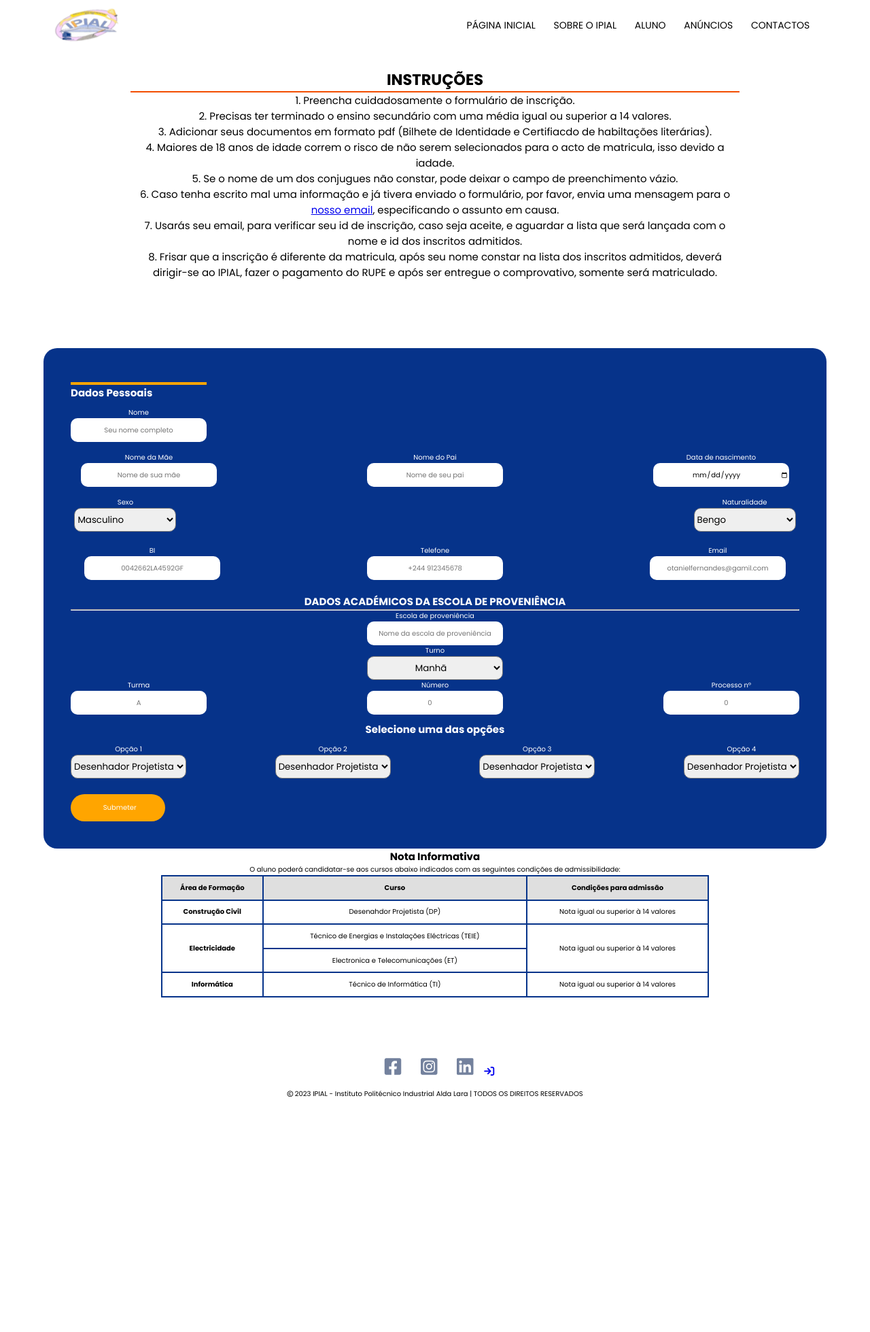
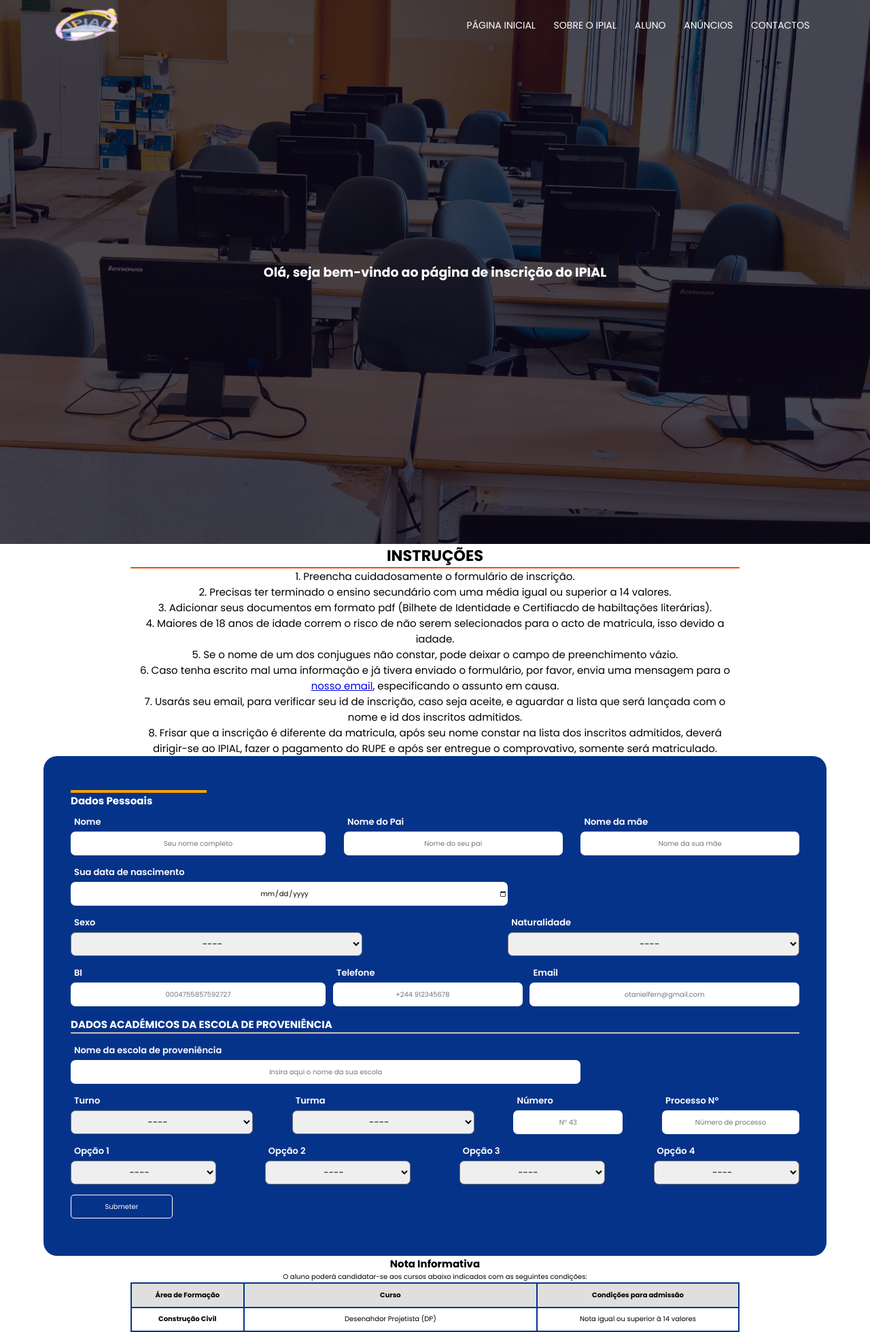
Before and after one commit to Aceltino/WEBSITE_IPIAL, a PHP site: page /src/View/inscricao.html in a window 1280 px wide. Shown: the top 1959 px of the page at 68% size. Before the commit the page ends 1613 px from the top, so only its background shows below. Run offline with PHP 8.4, Linux system fonts and the light colour scheme.

Commit message:
Tela de inscrição

```diff
--- a/src/View/inscricao.html
+++ b/src/View/inscricao.html
@@ -20,7 +20,7 @@
             <a href="index.html"><img src="../public/img/ipial.png" alt="Logo"></a>
             <section class="nav-links" id="nav-links">
                 <i class="fa-solid fa-xmark" onclick="hideMenu()"></i>
-                <ul class="alter-link">
+                <ul>
                     <li><a href="index.html">PÁGINA INICIAL</a></li>
                     <li class="dropdown">
                         <a href="sobre-o-ipial.html">SOBRE O IPIAL</a>
@@ -38,6 +38,10 @@
             <i class="fa-solid fa-bars" onclick="showMenu()"></i>
         </nav>
         <!-- x ---------- Fim da barra de navegação ---------- x -->
+
+        <section class="text-box">
+            <h2 style="font-size: 1.9em;">Olá, seja bem-vindo ao página de inscrição do IPIAL</h2>
+        </section>
     </header>
     <!-- x ---------- Fim do cabeçalho ---------- x -->
 
@@ -64,45 +68,46 @@
                         <h2 class="ipial">Dados Pessoais</h2>
                     </section>
 
-                    <section class="section-input-nome">
-                        <div>
-                            <label for="nome" class="position-label">Nome</label></br>
-                            <input class="alter-input" type="name" id="nome" placeholder="Seu nome completo" required>
+                    <section class="section-nomes_inscrito">
+                        <div class="col-inscrito col-label">
+                            <label for="nome">Nome</label></br>
+                            <input class="input-nome" type="text" id="nome" placeholder="Seu nome completo" required>
+                        </div>
+
+                        <div class="col-mae col-label">
+                            <label for="pai">Nome do Pai</label></br>
+                            <input class="input-pais" type="text" id="pai" placeholder="Nome do seu pai">
+                        </div>
+                        <div class="col-pai col-label">
+                            <label for="mae">Nome da mãe</label></br>
+                            <input class="input-pais" type="text" id="mae" placeholder="Nome da sua mãe">
                         </div>
                     </section>
 
-                    <section class="section-input-nome-pais">
-                        <div class="div-input-dados">
-                            <label for="mae">Nome da Mãe</label></br>
-                            <input class="alter-input" type="name" id="mae" placeholder="Nome de sua mãe" required>
+                    <section class="section-data">
+                        <div class="col-data col-label">
+                            <label for="data">Sua data de nascimento</label></br>
+                            <input class="input-data" type="date" id="data" placeholder="Seu nome completo">
                         </div>
-
-                        <div class="div-input-dados">
-                        <label for="pai">Nome do Pai</label></br>
-                        <input class="alter-input" type="name" id="pai" placeholder="Nome de seu pai" required>
-                        </div>
-
-                        <div class="div-input-dados">
-                            <label for="nascimento">Data de nascimento</label></br>
-                            <input class="alter-input" type="date" id="nascimento" required>
-                            </div>
                     </section>
 
-                    <section class="section-data_sexo_naturalidade">
-                        <div class="div-data_sexo_naturalidade">
+                    <section class="section-sexo_naturalidade">
+                        <div class="col-sexo col-label">
                             <label for="sexo">Sexo</label></br>
-                            <select class="alter-select" name="sexo" id="sexo">
+                            <select class="select-sexo" name="sexo" id="sexo">
                                 <optgroup label="Sexo">
+                                    <option>----</option>
                                     <option value="Masculino">Masculino</option>
                                     <option value="Femenino">Femenino</option>
                                 </optgroup>
                             </select>
                         </div>
 
-                        <div class="div-data_sexo_naturalidade">
-                            <label for="sexo">Naturalidade</label></br>
-                            <select name="natural" id="natural" class="alter-select">
+                        <div class="col-naturalidade col-label">
+                            <label for="natural">Naturalidade</label></br>
+                            <select name="natural" id="natural" class="select-naturalidade">
                                 <optgroup label="Naturalidade">
+                                    <option>----</option>
                                     <option value="Beno">Bengo</option>
                                     <option value="Benguela">Benguela</option>
                                     <option value="Bié">Bié</option>
@@ -124,125 +129,139 @@
                                 </optgroup>
                             </select>
                         </div>
-
                     </section>
 
                     <section class="section-dados">
-                        <div class="div-dados">
-                            <label for="bi">BI</label></br>
-                            <input class="alter-input" type="text" id="bi" placeholder="0042662LA4592GF" required>
+                        <div class="col-bi col-label">
+                            <label for="nome">BI</label></br>
+                            <input class="input-bi" type="text" id="bi" maxlength="15" placeholder="0004755857592727" required>
                         </div>
 
-                        <div class="div-dados">
+                        <div class="col-phone col-label">
                             <label for="tel">Telefone</label></br>
-                            <input class="alter-input" type="text" id="tel" placeholder="+244 912345678" required>
+                            <input class="input-phone" type="number" id="tel" placeholder="+244 912345678" required>
                         </div>
+                        <div class="col-email col-label">
+                            <label for="mae">Email</label></br>
+                            <input class="input-email" type="email" id="email" placeholder="otanielfern@gmail.com" required>
+                        </div>
+                    </section>
+                    <h2>DADOS ACADÉMICOS DA ESCOLA DE PROVENIÊNCIA</h2>
+                    <hr>
 
-                        <div class="div-dados">
-                            <label for="email">Email</label></br>
-                            <input class="alter-input" type="email" id="email" placeholder="otanielfernandes@gamil.com" required>
+
+                    <section style="margin-top: 15px;" class="section-escola">
+                        <div class="col-escola col-label">
+                            <label for="escola">Nome da escola de proveniência</label></br>
+                            <input class="input-data" type="text" id="escola" placeholder="Insira aqui o nome da sua escola" required>
                         </div>
                     </section>
 
-                        <h2>DADOS ACADÉMICOS DA ESCOLA DE PROVENIÊNCIA</h2>
-                        <hr>
 
-                    <section>
-                        <div>
-                            <label for="escola">Escola de proveniência</label></br>
-                            <input class="alter-input" type="text" id="escola" placeholder="Nome da escola de proveniência" required >
-                        </div>
-
-                        <div>
-                            <label for="sexo">Turno</label></br>
-                            <select class="alter-input" name="turno" id="turno">
-                                <optgroup label="Selecione o turno">
-                                    <option value="manha">Manhã</option>
-                                    <option value="tarde">Tarde</option>
-                                    <option value="noite">Noite</option>
+                    <section class="section-escola_proveniencia">
+                        <div class="col-turnox col-label">
+                            <label for="turno">Turno</label></br>
+                            <select class="select-turnox" name="turno" id="turno">
+                                <optgroup label="Turno">
+                                    <option>----</option>
+                                    <option value="Manha">Manhã</option>
+                                    <option value="Noite">Noite</option>
+                                    <option value="Tarde">Tarde</option>
                                 </optgroup>
                             </select>
                         </div>
 
-                    <section class="section-turma_numero_processo">
-                        <div class="div-turma_numero_processo">
+                        <div class="col-turmax col-label">
                             <label for="turma">Turma</label></br>
-                            <input class="alter-input" type="text" id="turma" minlength="1" maxlength="5" placeholder="A" required>
-                        </div>
-
-                        <div class="div-turma_numero_processo">
-                            <label for="numero">Número</label></br>
-                            <input class="alter-input" type="number" id="numero" min="1" max="80" placeholder="0" required>
-                        </div>
-
-                        <div class="div-turma_numero_processo">
-                            <label for="processo">Processo nº</label></br>
-                            <input class="alter-input" type="number" id="processo" placeholder="0" required>
-                        </div>
-                    </section>
-
-                        <h2 style="margin:10px;">Selecione uma das opções</h2>
-
-                    <section class="row-opcoes">
-                        <div class="col-opcoes">
-                            <label for="opcao1">Opção 1</label></br>
-                            <select name="opcao1" id="opcao1" class="alter-opcoes">
-                                <optgroup label="Cursos Disponíveis">
-                                    <option value="desenhador">Desenhador Projetista</option>
-                                    <option value="eletronica">Electrónica e Telecomunicações</option>
-                                    <option value="electricidade">Técnico de Energia e Instalações Eléctricas</option>
-                                    <option value="informatica">Técnico de Informática</option>
+                            <select class="select-turmax" name="turma" id="turma">
+                                <optgroup label="Turno">
+                                    <option>----</option>
+                                    <option value="a">A</option>
+                                    <option value="b">B</option>
+                                    <option value="c">C</option>
+                                    <option value="d">D</option>
+                                    <option value="e">E</option>
+                                    <option value="f">F</option>
                                 </optgroup>
                             </select>
                         </div>
 
-                        <div class="col-opcoes">
-                            <label for="opcao2">Opção 2</label></br>
-                            <select name="opcao2" id="opcao2" class="alter-opcoes">
-                                <optgroup label="Cursos Disponíveis">
-                                    <option value="desenhador">Desenhador Projetista</option>
-                                    <option value="eletronica">Electrónica e Telecomunicações</option>
-                                    <option value="electricidade">Técnico de Energia e Instalações Eléctricas</option>
-                                    <option value="informatica">Técnico de Informática</option>
+                        <div class="col-numero col-label">
+                            <label for="numero">Número</label></br>
+                            <input class="input-numero" type="text" id="numero" placeholder="Nº 43" required>
+                        </div>
+
+                        <div class="col-processo col-label">
+                            <label for="processo">Processo Nº</label></br>
+                            <input class="input-processo" type="text" id="processo" placeholder="Número de processo" required>
+                        </div>
+                    </section>
+
+                    <section class="section-opcao">
+                        <div class="col-opcao1 col-label">
+                            <label for="opcao1">Opção 1</label></br>
+                            <select class="select-opcao" name="opcao1" id="opcao1">
+                                <optgroup label="Opcao1">
+                                    <option>----</option>
+                                    <option value="Desenahdor">Desenhador Projetista (DP)</option>
+                                    <option value="Electronica">Electrónica e Telecomunicações</option>
+                                    <option value="Electricidade">Técnico de Energias e Instalações Eléctricas (TEIE)</option>
+                                    <option value="Informatica">Técnico de Informática (TI)</option>
                                 </optgroup>
                             </select>
                         </div>
 
-                        <div class="col-opcoes">
-                            <label for="opcao3">Opção 3</label></br>
-                            <select name="opcao3" id="opcao3" class="alter-opcoes">
-                                <optgroup label="Cursos Disponíveis">
-                                    <option value="desenhador">Desenhador Projetista</option>
-                                    <option value="eletronica">Electrónica e Telecomunicações</option>
-                                    <option value="electricidade">Técnico de Energia e Instalações Eléctricas</option>
-                                    <option value="informatica">Técnico de Informática</option>
+                        <div class="col-opcao2 col-label">
+                            <label for="opcao2">Opção 2</label></br>
+                            <select class="select-opcao" name="opcao2" id="opcao2">
+                                <optgroup label="Opcao2">
+                                    <option>----</option>
+                                    <option value="Desenahdor">Desenhador Projetista (DP)</option>
+                                    <option value="Electronica">Electrónica e Telecomunicações</option>
+                                    <option value="Electricidade">Técnico de Energias e Instalações Eléctricas (TEIE)</option>
+                                    <option value="Informatica">Técnico de Informática (TI)</option>
                                 </optgroup>
                             </select>
                         </div>
 
-                        <div class="col-opcoes">
+                        <div class="col-opcao3 col-label">
+                            <label for="opcao3">Opção 3</label></br>
+                            <select class="select-opcao" name="opcao3" id="opcao3">
+                                <optgroup label="Opcao3">
+                                    <option>----</option>
+                                    <option value="Desenahdor">Desenhador Projetista (DP)</option>
+                                    <option value="Electronica">Electrónica e Telecomunicações</option>
+                                    <option value="Electricidade">Técnico de Energias e Instalações Eléctricas (TEIE)</option>
+                                    <option value="Informatica">Técnico de Informática (TI)</option>
+                                </optgroup>
+                            </select>
+                        </div>
+
+                        <div class="col-opcao4 col-label">
                             <label for="opcao4">Opção 4</label></br>
-                            <select name="opcao4" id="opcao4" class="alter-opcoes">
-                                <optgroup label="Cursos Disponíveis">
-                                    <option value="desenhador">Desenhador Projetista</option>
-                                    <option value="eletronica">Electrónica e Telecomunicações</option>
-                                    <option value="electricidade">Técnico de Energia e Instalações Eléctricas</option>
-                                    <option value="informatica">Técnico de Informática</option>
+                            <select class="select-opcao" name="opcao4" id="opcao4">
+                                <optgroup label="Opcao4">
+                                    <option>----</option>
+                                    <option value="Desenahdor">Desenhador Projetista (DP)</option>
+                                    <option value="Electronica">Electrónica e Telecomunicações</option>
+                                    <option value="Electricidade">Técnico de Energias e Instalações Eléctricas (TEIE)</option>
+                                    <option value="Informatica">Técnico de Informática (TI)</option>
                                 </optgroup>
                             </select>
                         </div>
                     </section>
 
-                    <section>
-                        <div class="col-btn">
-                            <button type="submit">Submeter</button>
-                        </div>
+                    <section class="section-btn_submeter">
+                            <div class="col-submeter">
+                                <button type="submit">Submeter</button>
+                            </div>
+                    </section>
 
-                    </section>
                 </form>
             </article>
-            <h2>Nota Informativa</h2>
-            <p>O aluno poderá candidatar-se aos cursos abaixo indicados com as seguintes condições de admissibilidade:</p>
+        </section>
+            <h2 style="text-align:center">Nota Informativa</h2>
+            <p style="text-align:center">O aluno poderá candidatar-se aos cursos abaixo indicados com as seguintes condições:</p>
 
             <table class="alter-table">
                 <tr>
--- a/src/public/css/main.css
+++ b/src/public/css/main.css
@@ -19,13 +19,15 @@ header{
     position: relative;
 }
 
-/*Alteração do estilo do header*/
-header.alter-header{
+.alter-header{
     background-image: none;
-    background-color: #FFF;
-    min-height: 100px;
+    background-image: linear-gradient(rgba(4,9,30,0.7), rgba(4,9,30,0.7)), url(../img/laboratorio.jpeg);
+}
 
-}
+
+/*Alteração do estilo do header de inscrição*/
+
+
 /*Fim de alteração do bg do header*/
 
 /*Estilo do quadro de inscrição*/
@@ -536,92 +538,106 @@ footer h4{
 }
 
 /*Estilo para o formulario de inscrição crição*/
+.inscricao-section{
+    width: 90%;
+    margin:auto;
+}
 .form-inscricao-for-school-grades{
     background-color: #06338A;
     padding: 40px;
     border-radius: 20px;
     color:#fff;
+}
+.input-nome, .input-pais, .input-data, .input-bi, .input-phone, .input-email, .input-numero, .input-processo{
+    width: 100%;
+    height: 35px;
+    border-radius: 7px;
+    text-align: center;
+}
+.select-sexo, .select-naturalidade, .select-turnox, .select-turmax, .select-opcao{
+    width: 100%;
+    height: 35px;
+    border-radius: 7px;
+    text-align: center;
+}
+
+.section-nomes_inscrito, .section-data, .section-sexo_naturalidade, .section-dados, .section-escola, .section-escola_proveniencia, .section-opcao, .section-btn_submeter{
+    display: flex;
+    flex-wrap: wrap;
+    justify-content: space-between;
+    margin-bottom: 15px;
+}
+
+.col-inscrito{
+    width: 35%;
 
 }
-
-.inscricao-section{
-    width: 90%;
-    margin: auto;
-    text-align: center;
-    padding-top: 100px;
-    padding-bottom: 40px;
+.col-label > label{
+    display: flex;
+    margin-left: 5px;
+    font-size: 1.3em;
+    font-weight: 600;
+    margin-bottom: -12px;
 }
 
-.section-input-nome{
-    display: flex;
-    justify-content: space-between;
+.col-pai, .col-mae{
+    width: 30%;
 }
 
-.section-input-nome-pais{
-display: flex;
-justify-content: space-between;
+.col-data{
+    width: 60%;
 }
 
+.col-naturalidade{
+    width: 40%
+}
+
+.col-sexo{
+    width: 40%;
+}
+
+.col-bi{
+    width: 35%;
+} .col-email{
+    width: 37%;
+}
+.col-phone{
+    width: 26%;
+}
+
+.col-escola{
+    width:70%;
+}
+
+.col-turnox, .col-turmax{
+    width: 25%;
+}
+
+.col-numero{
+    width: 15%;
+}
+.col-processo{
+    width: 30%px;
+}
+.col-opcao1, .col-opcao2, .col-opcao3, .col-opcao4{
+    width: 20%;
+}
+
+.col-submeter button{
+    width: 150px;
+    height: 35px;
+    border-radius: 5px;
+    border: 1px solid #FFF;
+    color: #fff;
+    background-color: #06338a;
 
 
-.alter-input{
-    text-align: center;
-    width: 200px;
-    height: 35px;
-    border-radius: 10px;
 }
-.div-input-dados{
-    flex-basis: 10%;
-    margin: 15px;
+.col-submeter button:hover{
+    border: 2px solid #FFF;
+    background-color: #fff;
+    color: #06338A;
 }
-.section-data_sexo_naturalidade{
-    display: flex;
-    justify-content: space-between;
-}
-
-.div-data_sexo_naturalidade{
-    flex-basis: 15%;
-}
-
-.alter-select{
-    width: 150px;
-    height: 35px;
-    border-radius: 10px;
-}
-
-.section-dados{
-    display: flex;
-    justify-content: space-between;
-    margin: 20px;
-}
-.div-dados{
-    flex-basis: 10%;
-}
-
-
-.section-turma_numero_processo{
-    display: flex;
-    justify-content: space-between;
-}
-
-.div-turma_numero_processo{
-    flex-basis: 10;
-}
-
-section.row-opcoes{
-    display: flex;
-    justify-content: space-between;
-}
-
-div.col-opcoes{
-    flex-basis: 10%;
-}
-.alter-opcoes{
-    width: 170px;
-    height: 35px;
-    border-radius: 10px;
-}
-
 /*----------------Estilo da tabela de cursos para inscrição----------------*/
 table.alter-table{
     width: 70%;
@@ -633,6 +649,7 @@ table.alter-table{
 
 tr, th, td{
     border: 2px solid #06338A;
+    text-align: center;
 }
 
 .alter-th{
```
